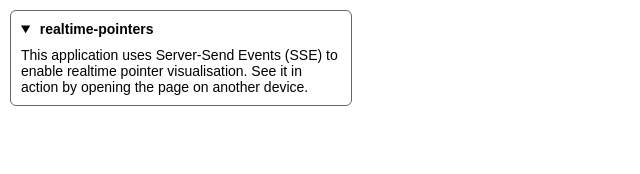
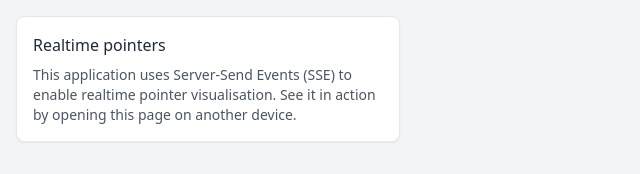
Before and after one commit to kakka0903/realtime-pointers, a website built with Vite: page index.html in a window 1280 px wide. Shown: the whole page, without its empty margins (0-640 px from the left). Built offline with nearby package versions, Linux system fonts and the light colour scheme; no server answers; what pocketbase would draw is missing.

Commit message:
add: application explainer text

```diff
--- a/index.html
+++ b/index.html
@@ -4,19 +4,20 @@
     <meta charset="UTF-8" />
     <meta name="viewport" content="width=device-width, initial-scale=1.0" />
     <title>PocketBase Realtime Demo</title>
+    <script src="https://cdn.tailwindcss.com"></script>
   </head>
-  <body>
-    <details id="info" open>
-      <summary>
-        <h1 style="display: inline;">realtime-pointers</h1>
-      </summary>
+  <body class="bg-gray-100">
+    <div id="info" class="max-w-sm bg-white rounded-lg p-4 shadow-sm border py-4 m-4">
 
-      <p>
+      <h1 class="inline font-medium text-gray-800">Realtime pointers</h1>
+
+      <p class="text-sm text-gray-600 mt-2">
         This application uses Server-Send Events (SSE) to enable realtime
-        pointer visualisation. See it in action by opening the page on another
+        pointer visualisation. See it in action by opening this page on another
         device.
       </p>
-    </details>
+
+    </div>
     <div id="pointers"></div>
     <script type="module" src="/src/main.ts"></script>
   </body>
--- a/src/style.css
+++ b/src/style.css
@@ -1,20 +1,3 @@
-#online-visitors {
-  flex: col;
-  padding-left: 0px;
-  gap: 10px;
-
-  > li:first-child {
-    margin-top: 0px;
-  }
-
-  > li {
-    border: 1px solid gray;
-    padding: 10px;
-    margin-top: 5px;
-    list-style: none;
-  }
-}
-
 .pointer {
   width: 10px;
   height: 10px;
@@ -23,33 +6,3 @@
   background-color: gray;
   pointer-events: none;
 }
-
-#info {
-  position: fixed;
-
-  top: 10px;
-  left: 10px;
-  margin-right: 10px;
-  padding: 10px;
-  max-width: 320px;
-
-  border-radius: 6px;
-  border: 1px solid rgba(1,1,1, 0.6);
-
-  font-family: sans-serif;
-  font-size: 14px;
-
-  h1 {
-    font-size: 14px;
-    font-weight: 800;
-    margin: 0px;
-    margin-left: 4px;
-    margin-top: 10px;
-  }
-
-  > p {
-    display: block;
-    margin: 0px;
-    margin-top: 10px;
-  }
-}
```
